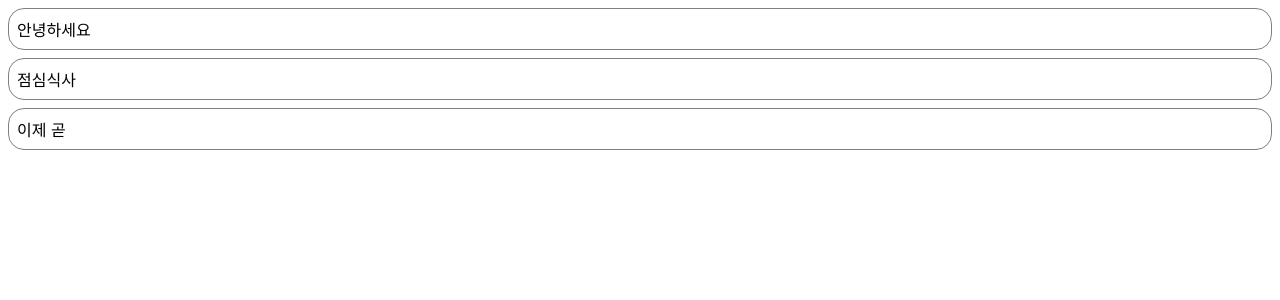
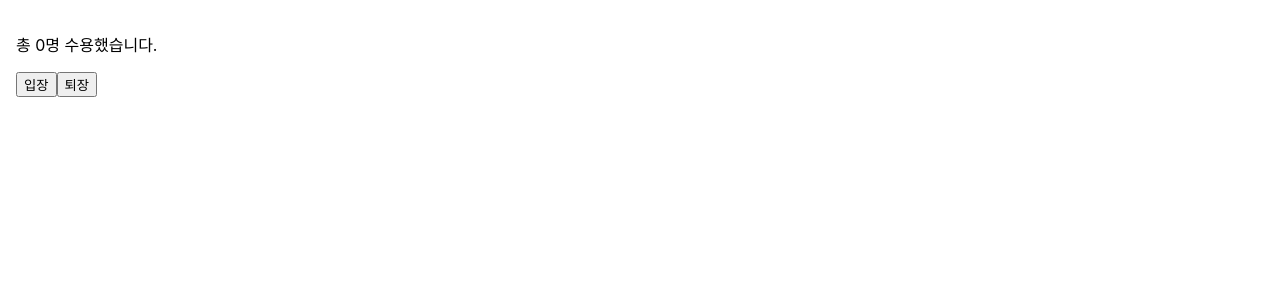
Before and after one commit to iHateAI/React-Code-Repo, a React (Create React App) app: page / in a window 1280 px wide. Shown: the top 300 px of the page. Built offline with nearby package versions, Linux system fonts and the light colour scheme.

Commit message:
05. Hooks

```diff
--- /dev/null
+++ b/src/chapter_07/Accomodate.jsx
@@ -0,0 +1,33 @@
+import React, { useState, useEffect } from "react";
+import useCounter from "./useCounter";
+
+const MAX_CAPACITY = 10;
+
+function Accomodate(props) {
+  const [isFull, setIsFull] = useState(false);
+  const [count, increaseCount, decreaseCount] = useCounter(0);
+
+  useEffect(() => {
+    console.log("------------------------");
+    console.log("useEffect() is Called.");
+    console.log(`isFull: ${isFull}`);
+  });
+
+  useEffect(() => {
+    setIsFull(count >= MAX_CAPACITY);
+    console.log(`CUrrent count value: ${count}`);
+  }, [count]);
+
+  return (
+    <div style={{ padding: 16 }}>
+      <p>{`총 ${count}명 수용했습니다.`}</p>
+      <button onClick={increaseCount} disabled={isFull}>
+        입장
+      </button>
+      <button onClick={decreaseCount}>퇴장</button>
+      {isFull && <p style={{ color: "red" }}>정원이 가득찼습니다.</p>}
+    </div>
+  );
+}
+
+export default Accomodate;
--- /dev/null
+++ b/src/chapter_07/useCounter.jsx
@@ -0,0 +1,12 @@
+import React, { useState } from "react";
+
+function useCounter(initialValue) {
+  const [count, setCount] = useState(initialValue);
+
+  const increaseCount = () => setCount((count) => count + 1);
+  const decreaseCount = () => setCount((count) => Math.max(count - 1, 0));
+
+  return [count, increaseCount, decreaseCount];
+}
+
+export default useCounter;
--- a/src/index.js
+++ b/src/index.js
@@ -7,12 +7,13 @@
 import Clock from "./chapter_04/Clock";
 import CommentList from "./chapter_05/CommentList";
 import NotificationList from './chapter_06/NotificationList';
+import Accomodate from './chapter_07/Accomodate';
 
 const root = ReactDOM.createRoot(document.getElementById("root"));
 
 root.render(
   <React.StrictMode>
-    <NotificationList />
+    <Accomodate />
   </React.StrictMode>
 );
 
```
